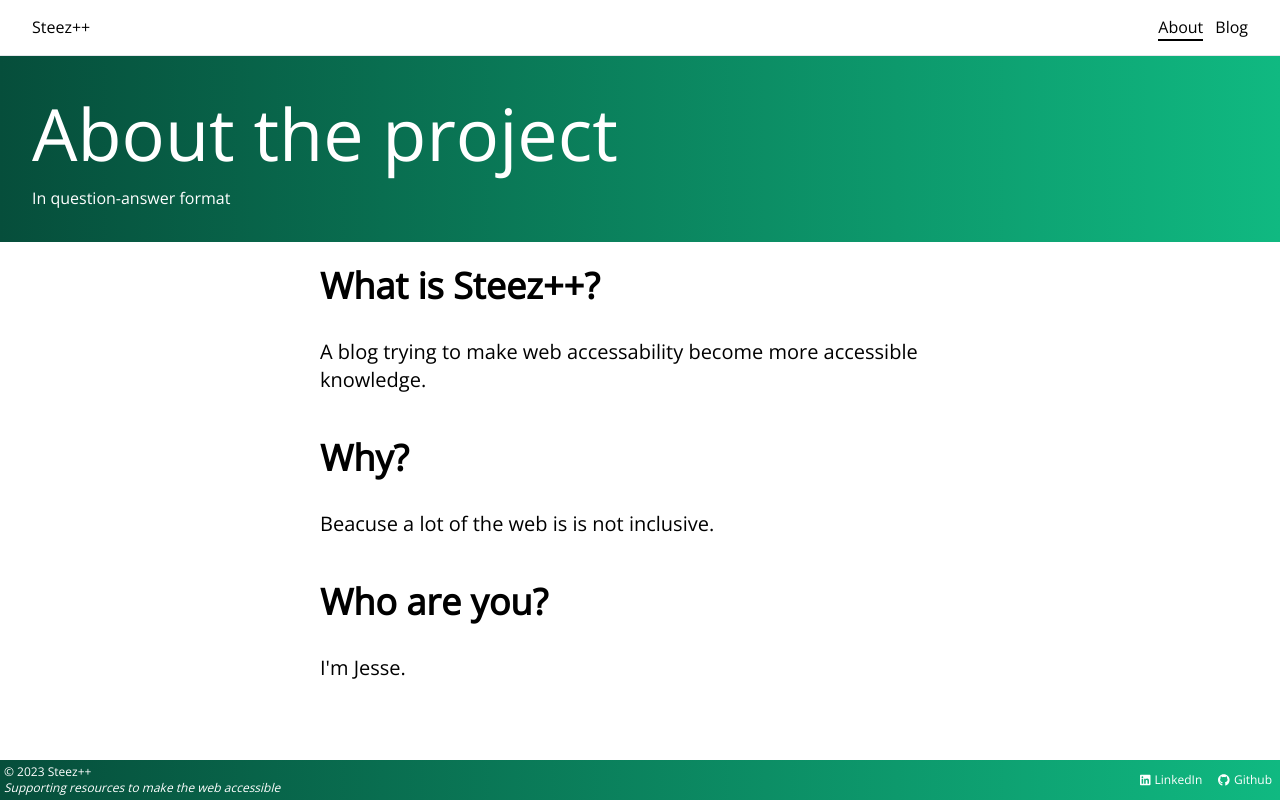
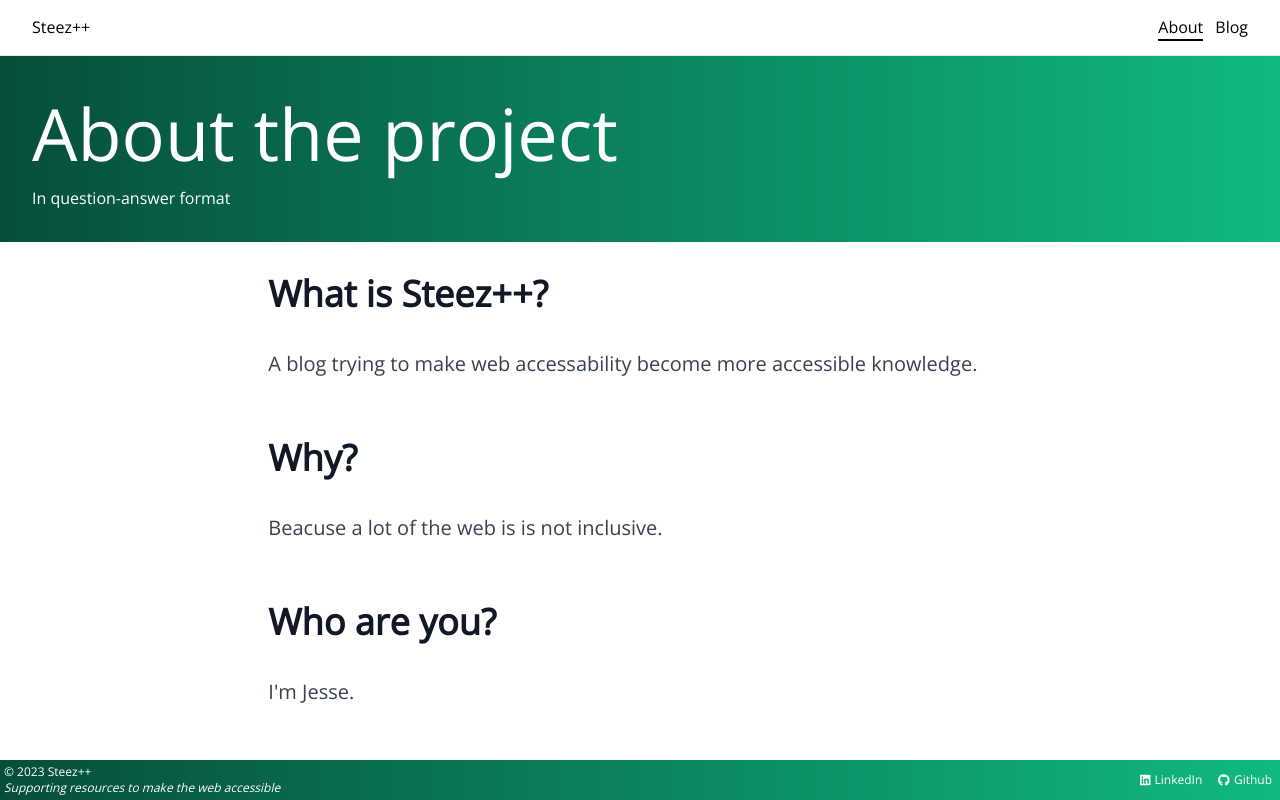
Before and after one commit to steezplusplus/Accessible-Web-Components, a Next.js app: page /about in a window 1280 px wide. Built offline with nearby package versions, Linux system fonts and the light colour scheme.

Commit message:
style: use tailwind typography on about page

```diff
--- a/app/about/_components/about/About.tsx
+++ b/app/about/_components/about/About.tsx
@@ -1,14 +1,14 @@
 export function About() {
   return (
-    <section className="mx-auto max-w-2xl px-4 pt-6">
-      <h2 className="text-4xl font-bold">What is Steez++?</h2>
-      <p className="mt-8 text-xl">A blog trying to make web accessability become more accessible knowledge.</p>
+    <article className="prose mx-auto mt-8 md:prose-lg lg:prose-xl">
+      <h2>What is Steez++?</h2>
+      <p>A blog trying to make web accessability become more accessible knowledge.</p>
 
-      <h2 className="mt-11 text-4xl font-bold">Why?</h2>
-      <p className="mt-8 text-xl">Beacuse a lot of the web is is not inclusive.</p>
+      <h2>Why?</h2>
+      <p>Beacuse a lot of the web is is not inclusive.</p>
 
-      <h2 className="mt-11 text-4xl font-bold">Who are you?</h2>
-      <p className="mt-8 text-xl">I&apos;m Jesse.</p>
-    </section >
+      <h2>Who are you?</h2>
+      <p>I&apos;m Jesse.</p>
+    </article >
   );
 }
```
